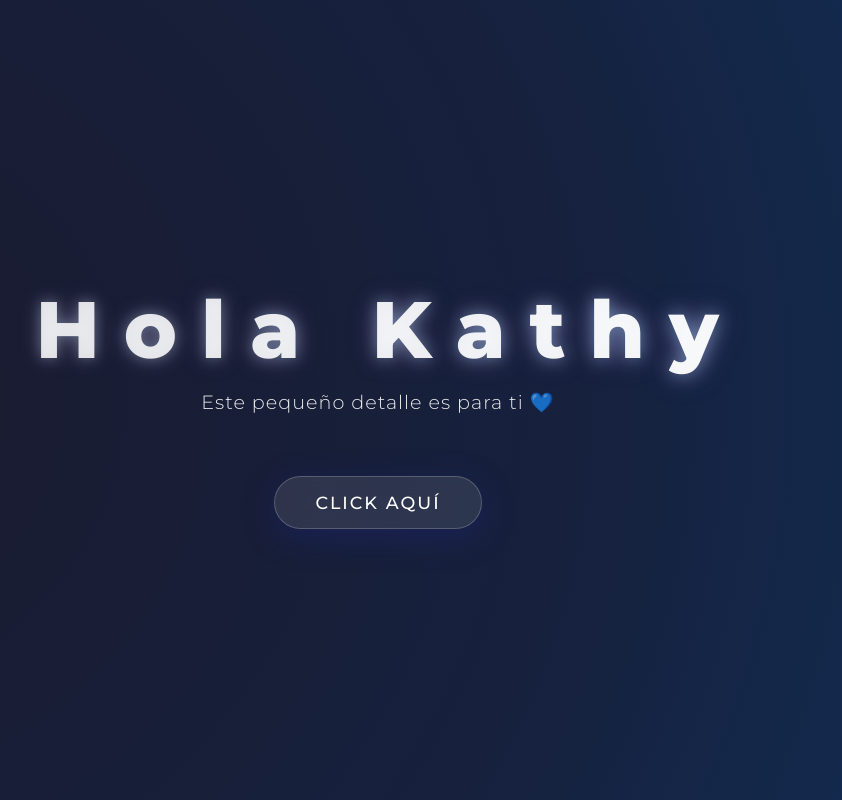
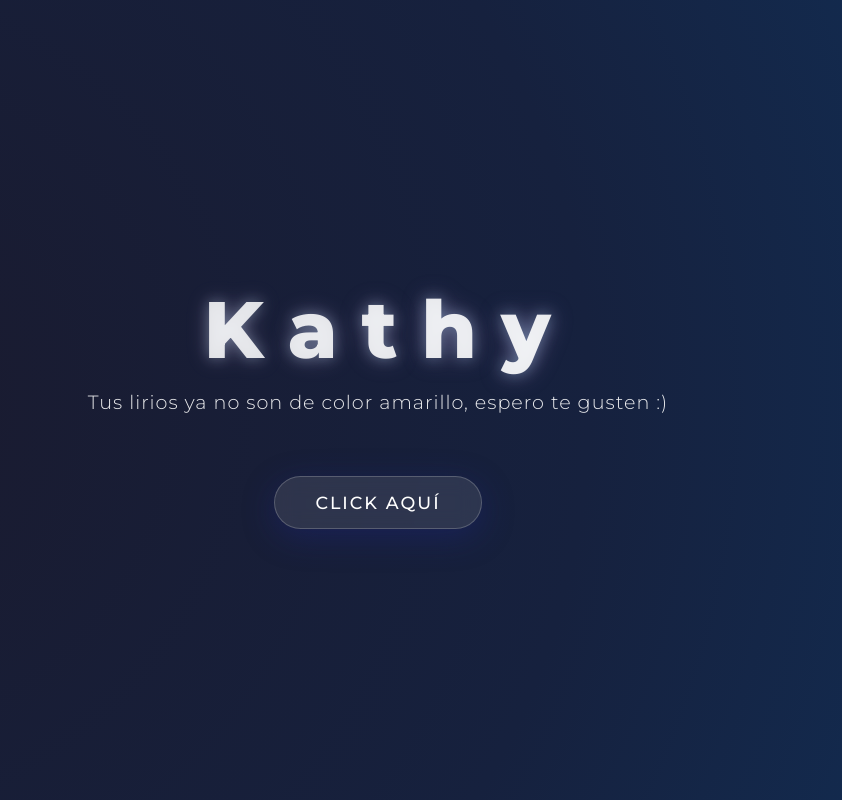
Before and after one commit to JGabo17/Lirios-, a plain HTML site: page index.html in a window 1280 px wide. Shown: the whole page, without its empty margins (262-1104 px from the left). Drawn offline with nearby package versions, Linux system fonts and the light colour scheme; a web font is replaced by a local one.

Commit message:
Update index.html

```diff
--- a/index.html
+++ b/index.html
@@ -14,11 +14,6 @@
 
 <body>
     <div class="greetings">
-        <span>H</span>
-        <span>o</span>
-        <span>l</span>
-        <span>a</span>
-        <span>&nbsp;</span>
         <span>K</span>
         <span>a</span>
         <span>t</span>
@@ -26,7 +21,7 @@
         <span>y</span>
     </div>
     <div class="description">
-        <span>Este pequeño detalle es para ti 💙</span>
+        <span>Tus lirios ya no son de color amarillo, espero te gusten :)</span>
     </div>
     <div class="button">
         <button class="botones">
```
